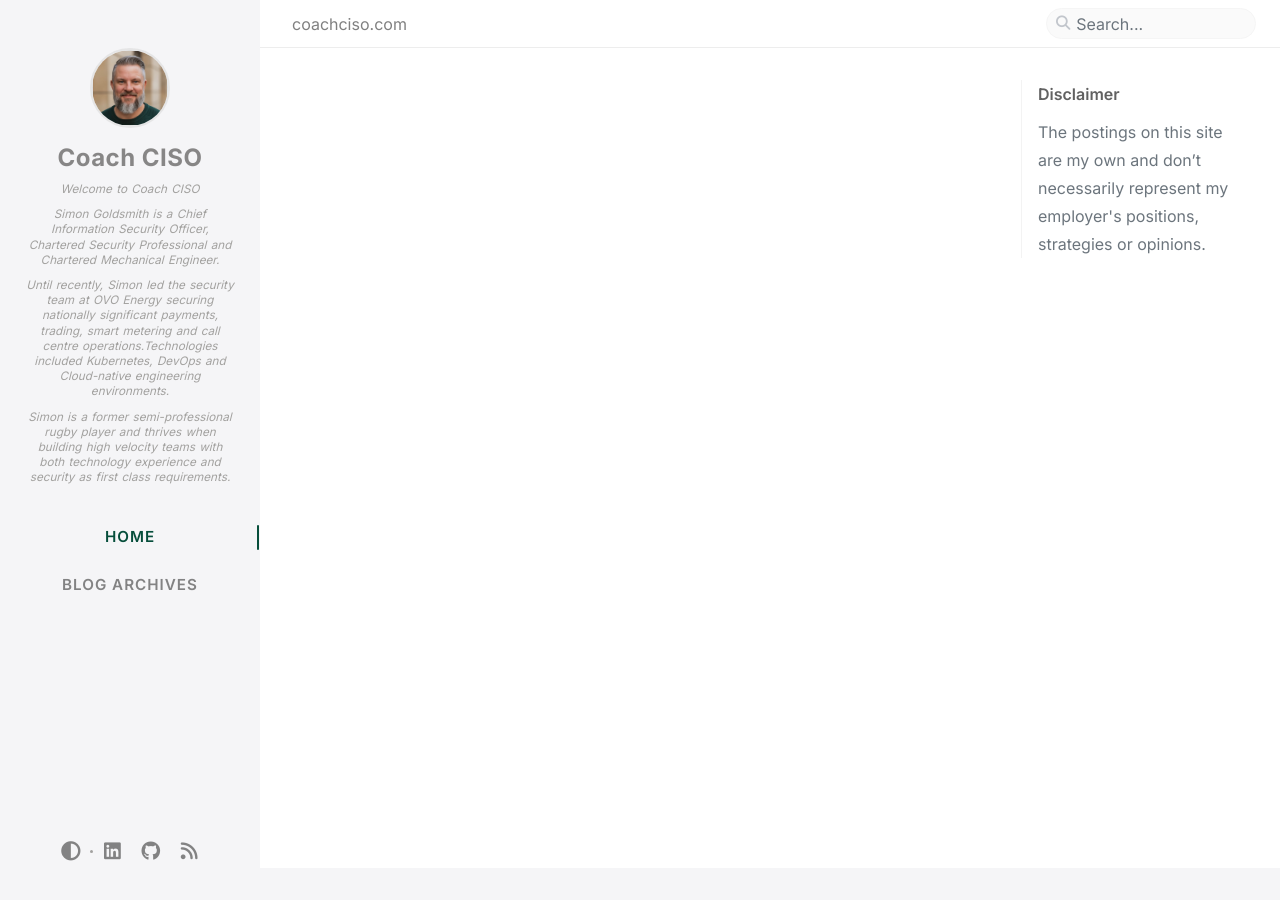
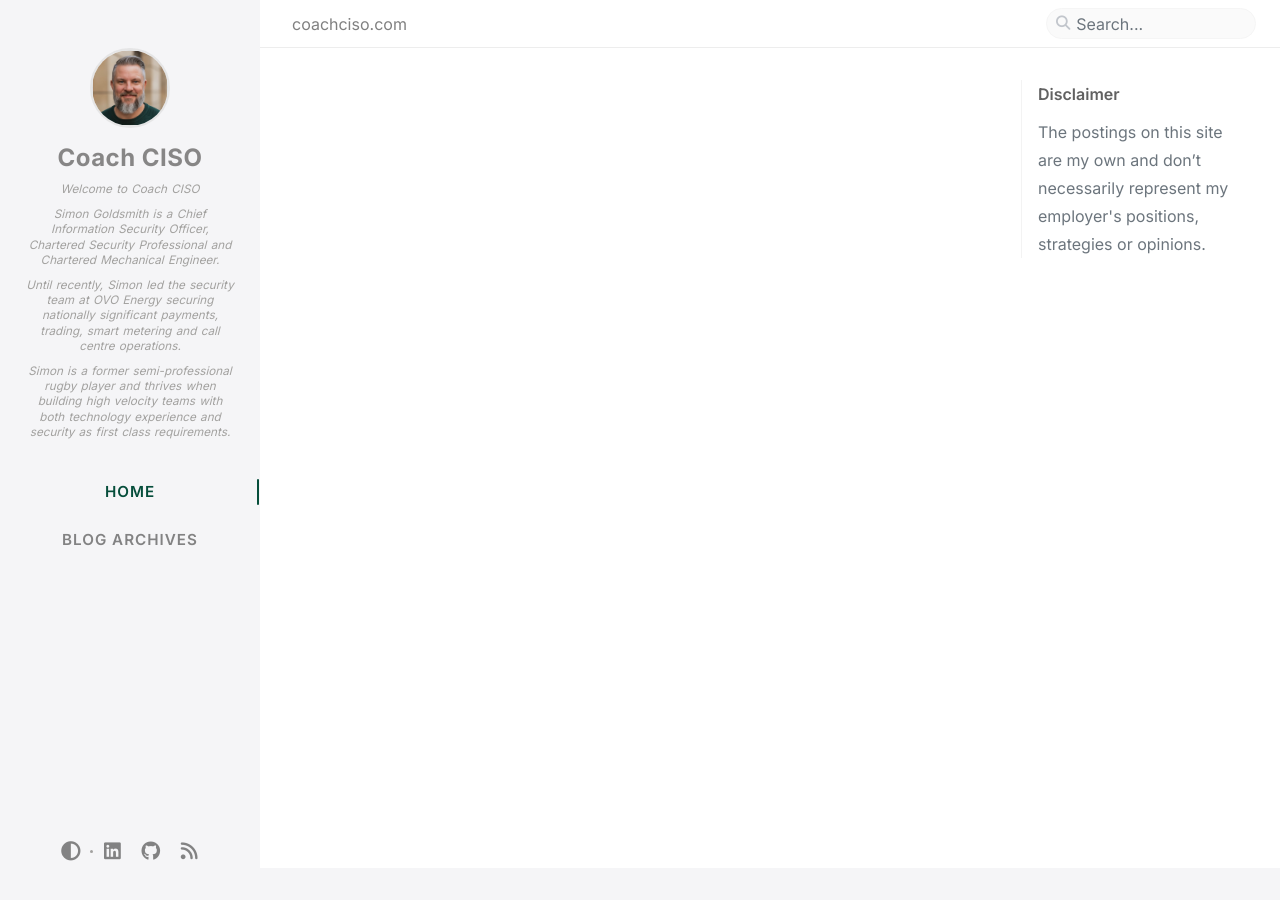
Before and after one commit to CoachCISO/CoachCISO.github.io, a Jekyll site: the page built from index.html, in a window 1280 px wide. Built offline with Jekyll 4.4.1, drawn with Linux system fonts in a browser that asks for light colours; comment, search, counter and statistics services are not loaded.

Commit message:
Update sidebar text

```diff
--- a/_config.yml
+++ b/_config.yml
@@ -24,7 +24,7 @@ timezone: Europe/Berlin
 # ↓ --------------------------
 title: Coach CISO
 
-tagline: "<div>Welcome to Coach CISO</div><div style='padding-bottom: 10px;'></div><div>Simon Goldsmith is a Chief Information Security Officer, Chartered Security Professional and Chartered Mechanical Engineer.</div><div style='padding-bottom: 10px;'></div><div>Until recently, Simon led the security team at OVO Energy securing nationally significant payments, trading, smart metering and call centre operations.Technologies included Kubernetes, DevOps and Cloud-native engineering environments.</div><div style='padding-bottom: 10px;'></div><div>Simon is a former semi-professional rugby player and thrives when building high velocity teams with both technology experience and security as first class requirements.</div>"
+tagline: "<div>Welcome to Coach CISO</div><div style='padding-bottom: 10px;'></div><div>Simon Goldsmith is a Chief Information Security Officer, Chartered Security Professional and Chartered Mechanical Engineer.</div><div style='padding-bottom: 10px;'></div><div>Until recently, Simon led the security team at OVO Energy securing nationally significant payments, trading, smart metering and call centre operations.</div><div style='padding-bottom: 10px;'></div><div>Simon is a former semi-professional rugby player and thrives when building high velocity teams with both technology experience and security as first class requirements.</div>"
 
 description: >-
   Blog from Simon Goldsmith, a Chief Information Security Officer and a lifelong student of leadership and building high performing teams. Simon believes in security as both a profession and craft - one that requires relentless curiosity, the humility to listen to those in the code, and the agility to adapt to the unique complexity of the organisations and people we serve.
```
